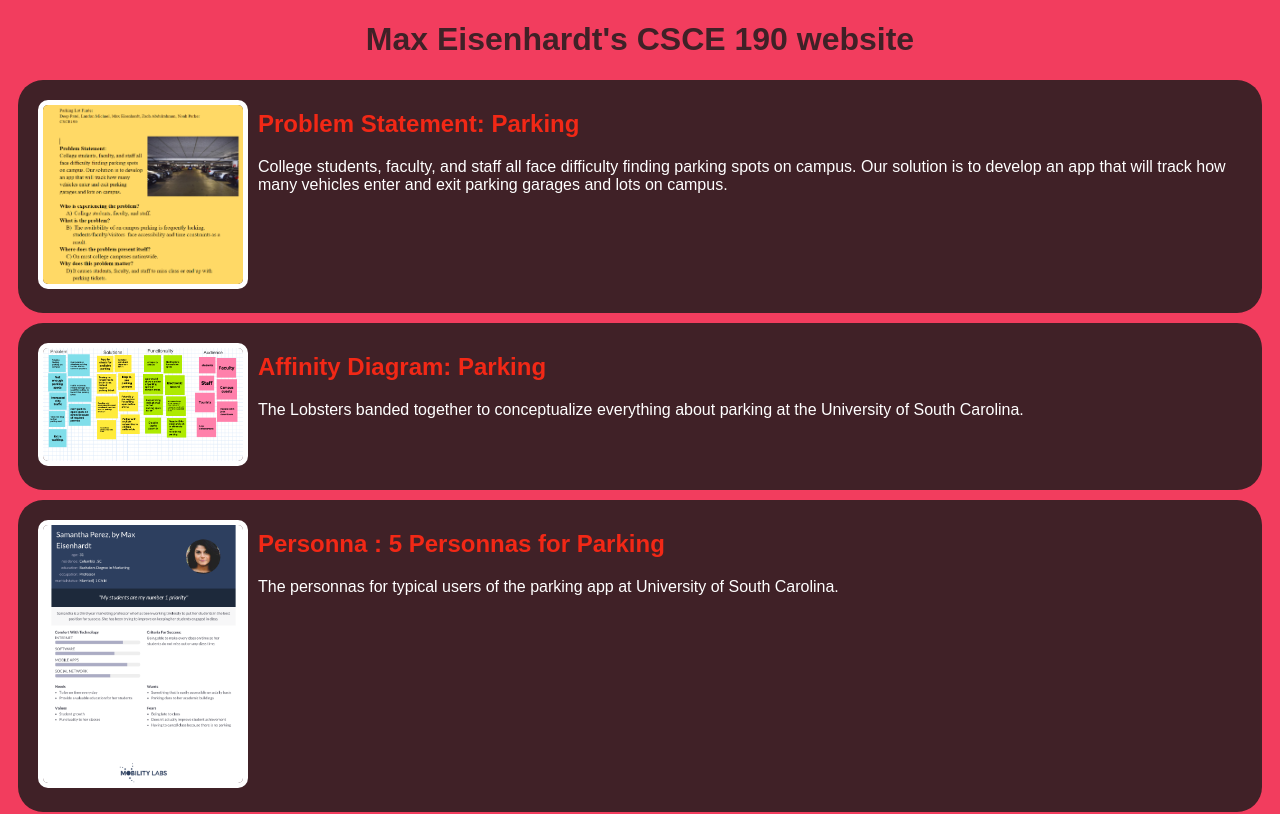
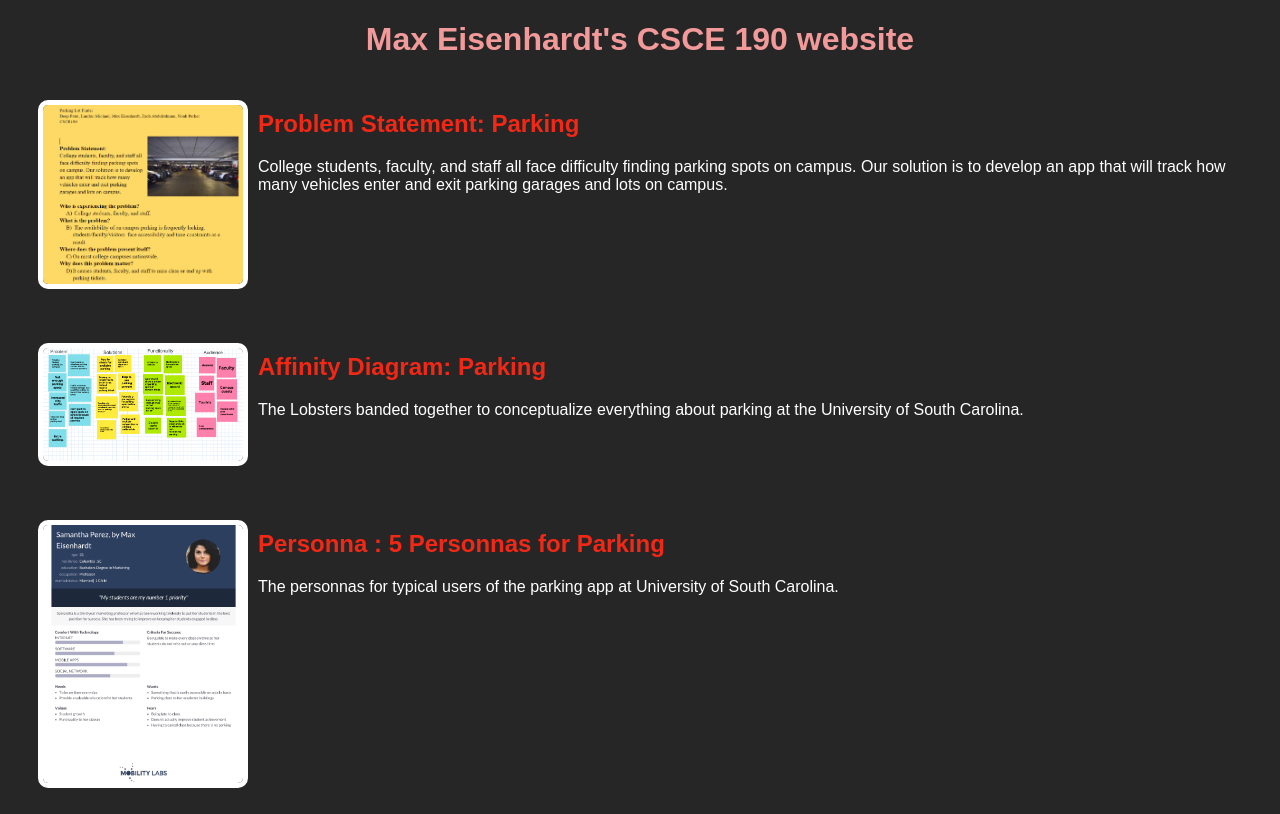
Before and after one commit to max-eis07/max-eis07.github.io, a plain HTML site: page index.html in a window 1280 px wide. Shown: the top 814 px of the page. Drawn offline with Linux system fonts and the light colour scheme.

Commit message:
Add files via upload

```diff
--- a/CSCE-190 Computing Website/styles.css
+++ b/CSCE-190 Computing Website/styles.css
@@ -1,5 +1,5 @@
 body{
-    background:#F23D5E;
+    background:#262626;
     font-family:Arial, Helvetica, sans-serif;
 }
 
@@ -7,7 +7,7 @@ body{
     display:flex;
     padding:10px;
     margin:10px;
-    background: #402127;
+    background: #262626;
     border-radius: 25px;
 }
 
@@ -23,7 +23,7 @@ body{
 }
 
 h1{
-    color: #402127;
+    color: #F29999;
     text-align:center;
 }
 
--- a/styles.css
+++ b/styles.css
@@ -1,5 +1,5 @@
 body{
-    background:#F23D5E;
+    background:#262626;
     font-family:Arial, Helvetica, sans-serif;
 }
 
@@ -7,7 +7,7 @@ body{
     display:flex;
     padding:10px;
     margin:10px;
-    background: #402127;
+    background: #262626;
     border-radius: 25px;
 }
 
@@ -23,7 +23,7 @@ body{
 }
 
 h1{
-    color: #402127;
+    color: #F29999;
     text-align:center;
 }
 
```
